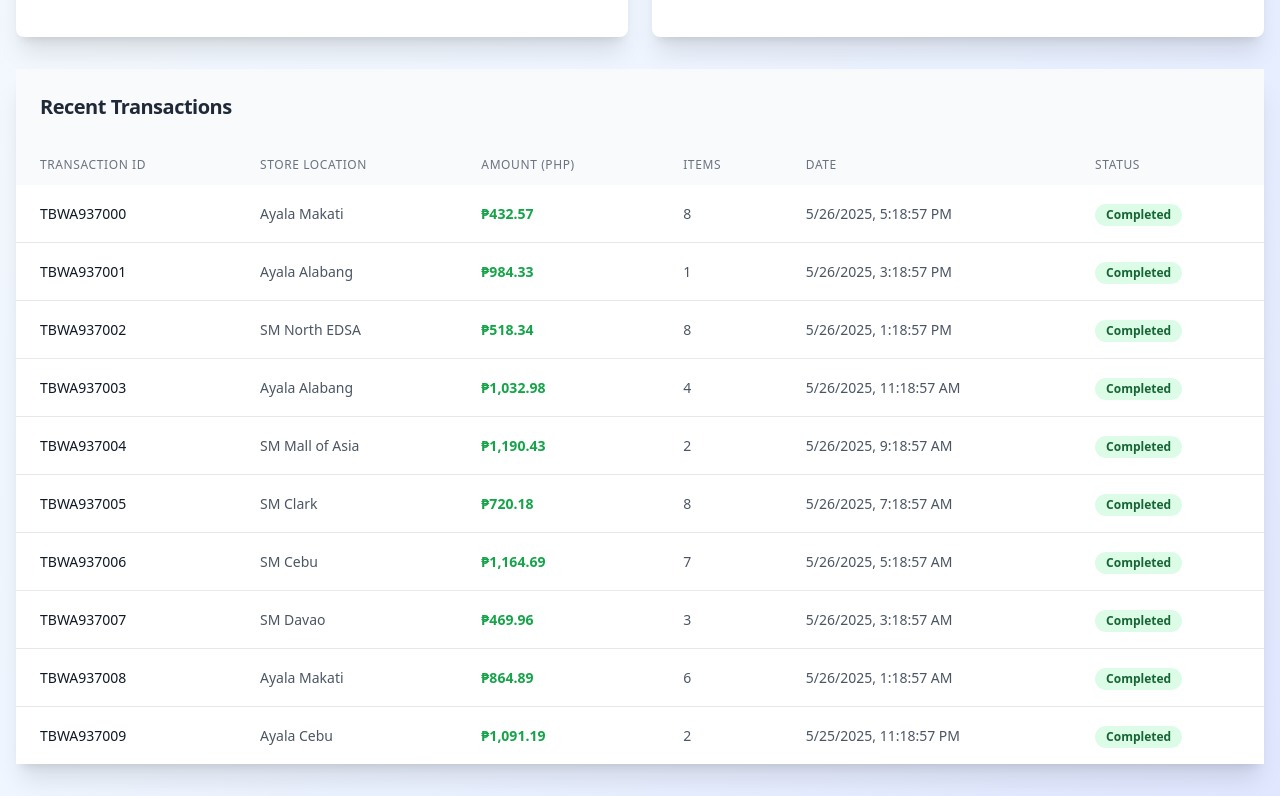
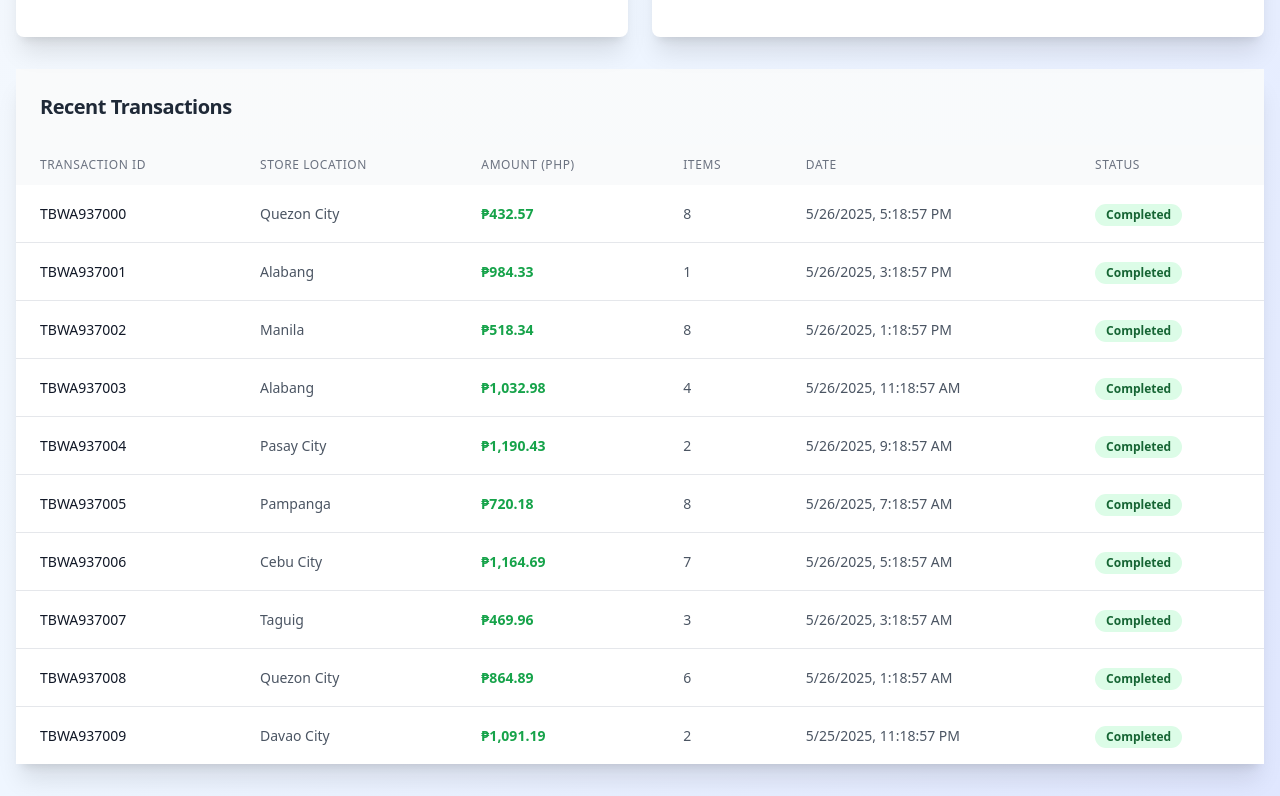
Before and after one commit to jgtolentino/retail-insight-pilot-project, a React (Vite) app: page / in a window 1280 px wide. Shown: the part 903-1699 px from the top of the page. Built offline with nearby package versions, Linux system fonts and the light colour scheme.

Commit message:
Fix: Show city/municipality for store locations
Update the Recent Transactions table to display only the city or municipality for store locations, instead of the full store name.

```diff
--- a/src/data/mockData.ts
+++ b/src/data/mockData.ts
@@ -58,17 +58,17 @@ export const mockData = {
   },
 
   getRecentTransactions: () => {
-    const philippineStores = [
-      "SM North EDSA",
-      "Ayala Makati",
-      "Robinson's Manila",
-      "SM Cebu",
-      "Ayala Cebu",
-      "SM Davao",
-      "Robinson's Iloilo",
-      "SM Clark",
-      "Ayala Alabang",
-      "SM Mall of Asia"
+    const philippineCities = [
+      "Manila",
+      "Quezon City",
+      "Makati",
+      "Cebu City",
+      "Davao City",
+      "Taguig",
+      "Iloilo City",
+      "Pampanga",
+      "Alabang",
+      "Pasay City"
     ];
 
     const transactions = [];
@@ -79,7 +79,7 @@ export const mockData = {
 
       transactions.push({
         id: `TBWA${String(Date.now() + i).slice(-6)}`,
-        store: philippineStores[Math.floor(Math.random() * philippineStores.length)],
+        store: philippineCities[Math.floor(Math.random() * philippineCities.length)],
         amount: Math.random() * 1200 + 150, // PHP amounts
         items: Math.floor(Math.random() * 8) + 1,
         date: date.toLocaleString('en-PH'),
```
